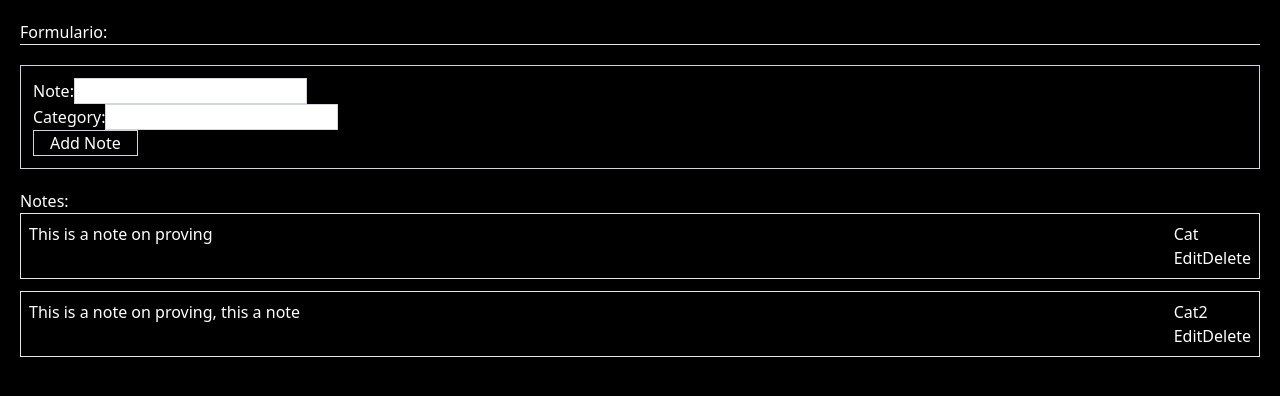
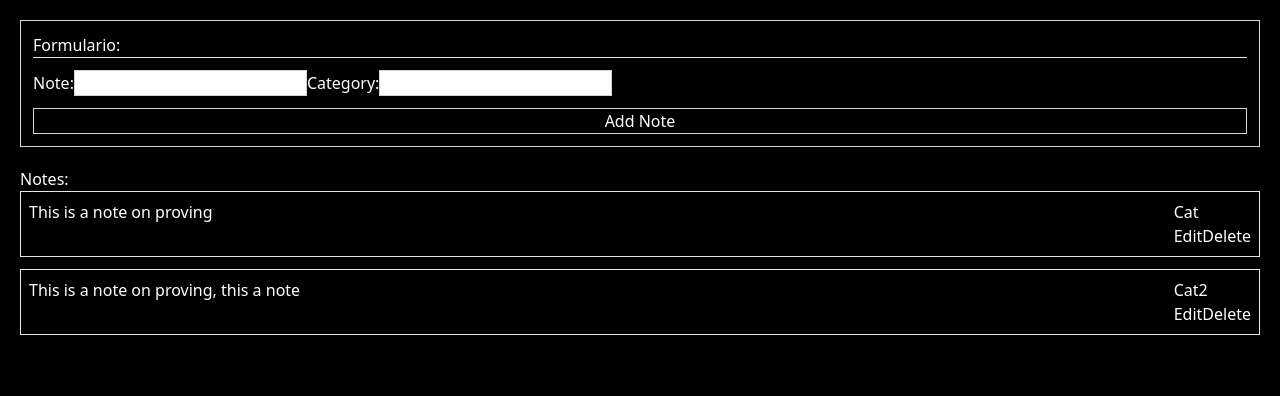
Before and after one commit to HenryMilac/Mixer, a React (Vite) app: page / in a window 1280 px wide. Shown: the top 396 px of the page. Built offline with nearby package versions, Linux system fonts and the light colour scheme.

Commit message:
some details

```diff
--- a/src/MixerFront/Projects/FormAddEditDeleteZustand/FormAddEditDeleteZustand.tsx
+++ b/src/MixerFront/Projects/FormAddEditDeleteZustand/FormAddEditDeleteZustand.tsx
@@ -6,19 +6,21 @@ export default function FormAddEditDeleteZustand() {
 
     return (
         <div className="p-5 flex flex-col gap-y-5 bg-black text-white h-full">
+
+            <form className="border border-gray-300 p-3 flex flex-col gap-y-3">
                 <div>
                     <h1>Formulario:</h1>
                     <hr />
                 </div>
-
-            <form className="border border-gray-300 p-3">
-                <div>
+                <div className="flex">
+                    <div className="">
                         <label htmlFor="">Note:</label>
                         <input type="text" className="border border-gray-300"/>
                     </div>
                     <div>
                         <label htmlFor="">Category:</label>
                         <input type="text" className="border border-gray-300"/>
+                    </div>
                 </div>
                 <input type="submit" value="Add Note" className="border border-gray-300 px-4"/>
             </form>
```
Lines whose indentation alone changed are shown as unchanged.
